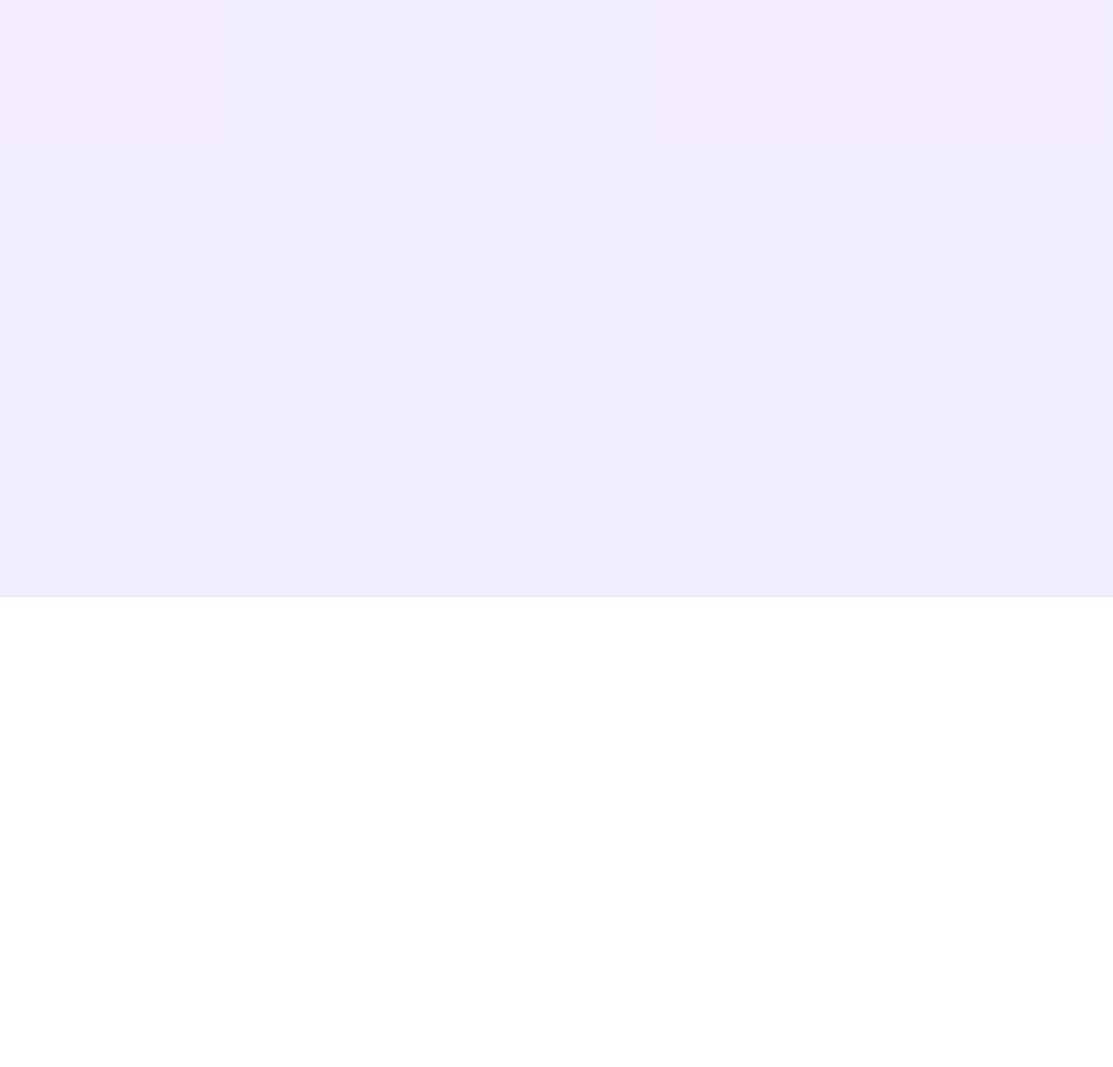
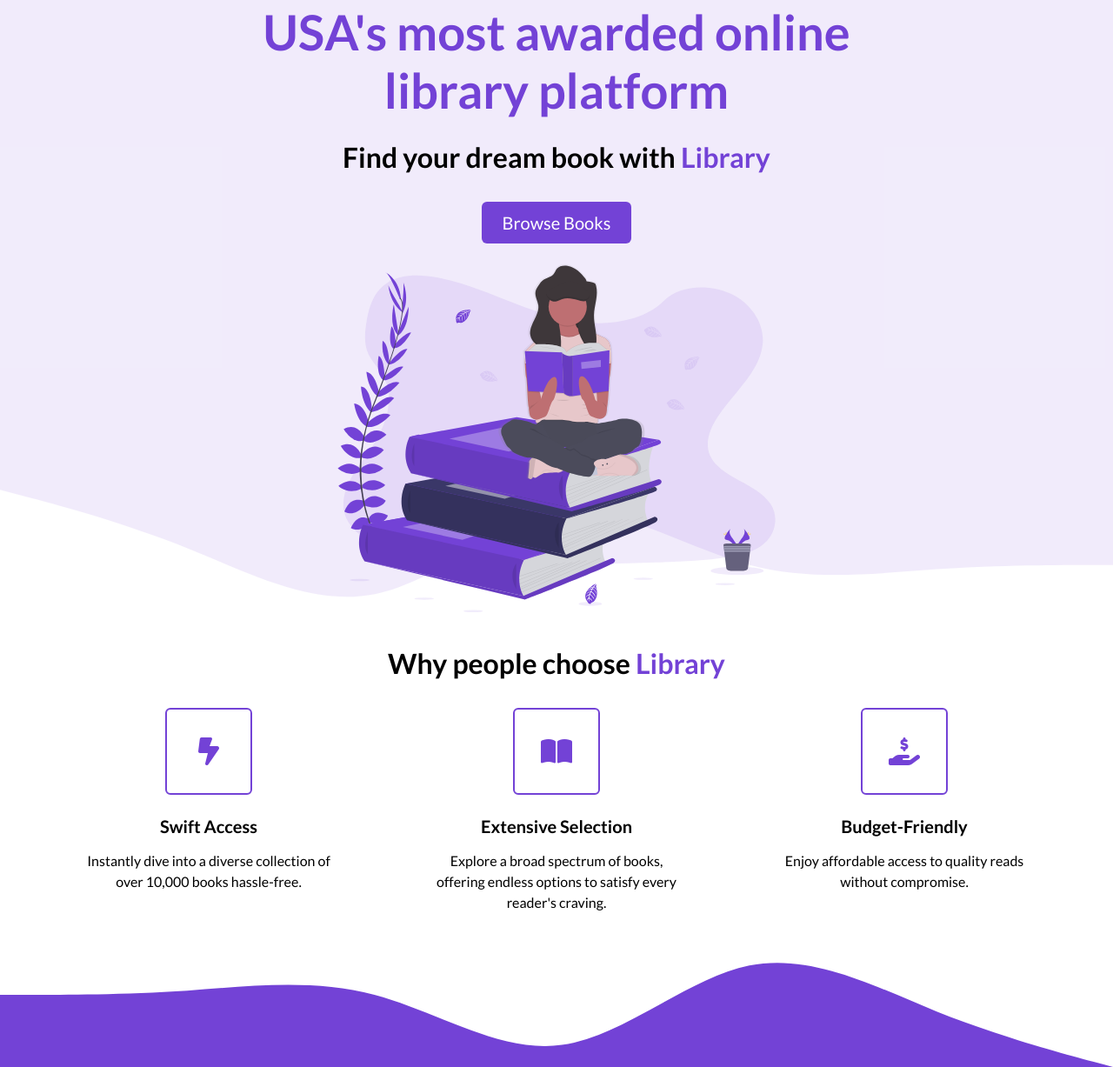
Before and after one commit to jmvillezdev/e_commerce, a plain HTML site: page index.html in a window 1280 px wide. Shown: the part 86-1313 px from the top of the page at 87% size. Before the commit the page ends 800 px from the top, so only its background shows below. Drawn offline with Linux system fonts and the light colour scheme.

Commit message:
added and styled highlight section

```diff
--- a/index.html
+++ b/index.html
@@ -4,6 +4,10 @@
     <meta charset="UTF-8" />
     <meta name="viewport" content="width=device-width, initial-scale=1.0" />
     <link rel="stylesheet" href="./styles.css" />
+    <script
+      src="https://kit.fontawesome.com/85c11bb262.js"
+      crossorigin="anonymous"
+    ></script>
     <title>Welcome - Library</title>
   </head>
   <body>
@@ -20,8 +24,69 @@
       </nav>
 
       <header>
-
+        <div class="header__container">
+          <div class="header__description">
+            <h1>USA's most awarded online library platform</h1>
+            <h2>
+              Find your dream book with
+              <span class="text--purple">Library</span>
+            </h2>
+            <button class="btn">Browse Books</button>
+          </div>
+          <figure class="header__image--wrapper">
+            <img src="./assets/Undraw_Books.svg" alt="" />
+          </figure>
+        </div>
       </header>
     </section>
+
+    <main>
+      <section id="highlights">
+        <div class="container">
+          <div class="row">
+            <h2 class="section__title">
+              Why people choose <span class="text--purple">Library</span>
+            </h2>
+            <div class="highlight__wrapper">
+              <div class="highlight">
+                <div class="highlight__img">
+                  <i class="fa-solid fa-bolt-lightning"></i>
+                </div>
+                <h3 class="highlight__subtitle">Swift Access</h3>
+                <p class="highlight__para">
+                  Instantly dive into a diverse collection of over 10,000 books
+                  hassle-free.
+                </p>
+              </div>
+              <div class="highlight">
+                <div class="highlight__img">
+                  <i class="fa-solid fa-book-open"></i>
+                </div>
+                <h3 class="highlight__subtitle">Extensive Selection</h3>
+                <p class="highlight__para">
+                  Explore a broad spectrum of books, offering endless options to
+                  satisfy every reader's craving.
+                </p>
+              </div>
+              <div class="highlight">
+                <div class="highlight__img">
+                  <i class="fa-solid fa-hand-holding-dollar"></i>
+                </div>
+                <h3 class="highlight__subtitle">Budget-Friendly</h3>
+                <p class="highlight__para">
+                  Enjoy affordable access to quality reads without compromise.
+                </p>
+              </div>
+            </div>
+          </div>
+        </div>
+      </section>
+
+      <section id="features">
+        <div class="container">
+          <div class="row"></div>
+        </div>
+      </section>
+    </main>
   </body>
 </html>
--- a/styles.css
+++ b/styles.css
@@ -5,6 +5,23 @@
     margin: 0;
     box-sizing: border-box;
     font-family: "Lato", sans-serif;
+}
+
+body {
+    max-width: 100vw;
+    overflow-x: hidden;
+}
+
+.text--purple {
+    color: #7342d6;
+}
+
+img {
+    width: 100%;
+}
+
+p {
+    line-height: 1.5;
 }
 
 /* NAV */
@@ -57,6 +74,157 @@ li {
     background-color: rgba(115, 66, 214, 0.1);
 }
 
+
+/* HEADER */
+
 header {
-    height: calc(100vh - 80px);
+        height: calc(100vh - 80px);
 }
+
+.header__container {
+    width: 100%;
+    max-width: 720px;
+    margin: 0 auto;
+    height: 100%;
+    display: flex;
+    flex-direction: column;
+    justify-content: space-around;
+    padding-top: 36px;
+}
+
+.header__description {
+    display: flex;
+    flex-direction: column;
+    align-items: center;
+}
+
+h1 {
+    font-size: 56px;
+    color: #7342d6;
+    margin-bottom: 24px;
+    text-align: center;
+}
+
+h2 {
+    text-align: center;
+    font-size: 32px;
+    margin-bottom: 32px;
+}
+
+button {
+    cursor: pointer;
+}
+
+button:active {
+    transform: translateY(2px);
+}
+
+.btn {
+    background-color: #7342d6;
+    color: white;
+    padding: 12px 24px;
+    border: none;
+    font-size: 20px;
+    border-radius: 6px;
+}
+
+.header__image--wrapper {
+    padding: 24px;
+    z-index: 2;
+}
+
+img {
+    height: 100%;
+    max-height: 50vh;
+}
+
+
+/* HIGHLIGHTS */
+
+#highlights {
+    position: relative;
+}
+
+#highlights:before {
+    background: url('assets/wave.svg');
+    content: "";
+    position: absolute;
+    top: 1px;
+    left: 0;
+    transform: translateY(-100%);
+    width: 101vw;
+    height: 12vw;
+    background-size: cover;
+    background-repeat: no-repeat;
+    z-index: 1;
+}
+
+#highlights:after {
+    background: url('assets/wave.svg');
+    content: "";
+    position: absolute;
+    bottom: 1px;
+    left: 0;
+    transform: translateY(100%);
+    width: 101vw;
+    height: 12vw;
+    background-size: cover;
+    background-repeat: no-repeat;
+    z-index: 1;
+    transform: translateY(100%) rotate(180deg);
+}
+
+.container {
+    padding: 56px 0;
+
+}
+
+.row {
+    width: 100%;
+    max-width: 1200px;
+    margin: 0 auto;
+}
+
+.highlight__wrapper {
+    display: flex;
+}
+
+.highlight {
+    padding: 0 24px;
+    width: calc(100% / 3);
+    display: flex;
+    flex-direction: column;
+    align-items: center;
+}
+
+.highlight__para {
+    text-align: center;
+    max-width: 280px;
+}
+
+
+.highlight__img {
+    border: 2px solid #7342d6;
+    color: #7342d6;
+    width: 100px;
+    height: 100px;
+    display: flex;
+    align-items: center;
+    justify-content: center;
+    border-radius: 6px;
+    font-size: 32px;
+    margin-bottom: 24px;
+}
+
+.highlight__subtitle {
+    font-size: 20px;
+    margin-bottom: 16px;
+}
+
+
+/* FEATURES */
+
+#features {
+    height: 1000px;
+    background-color: #7342d6;
+}
```
